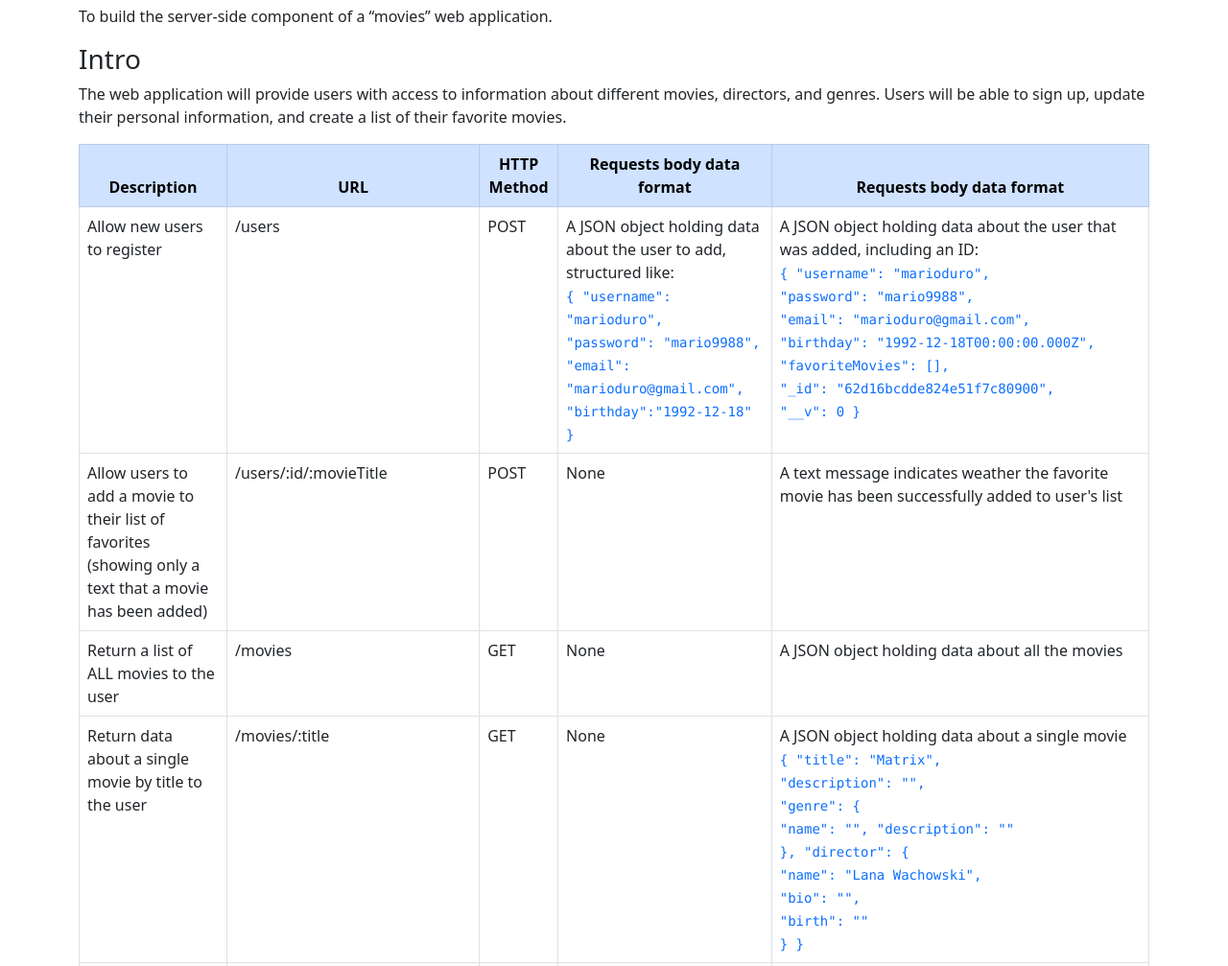
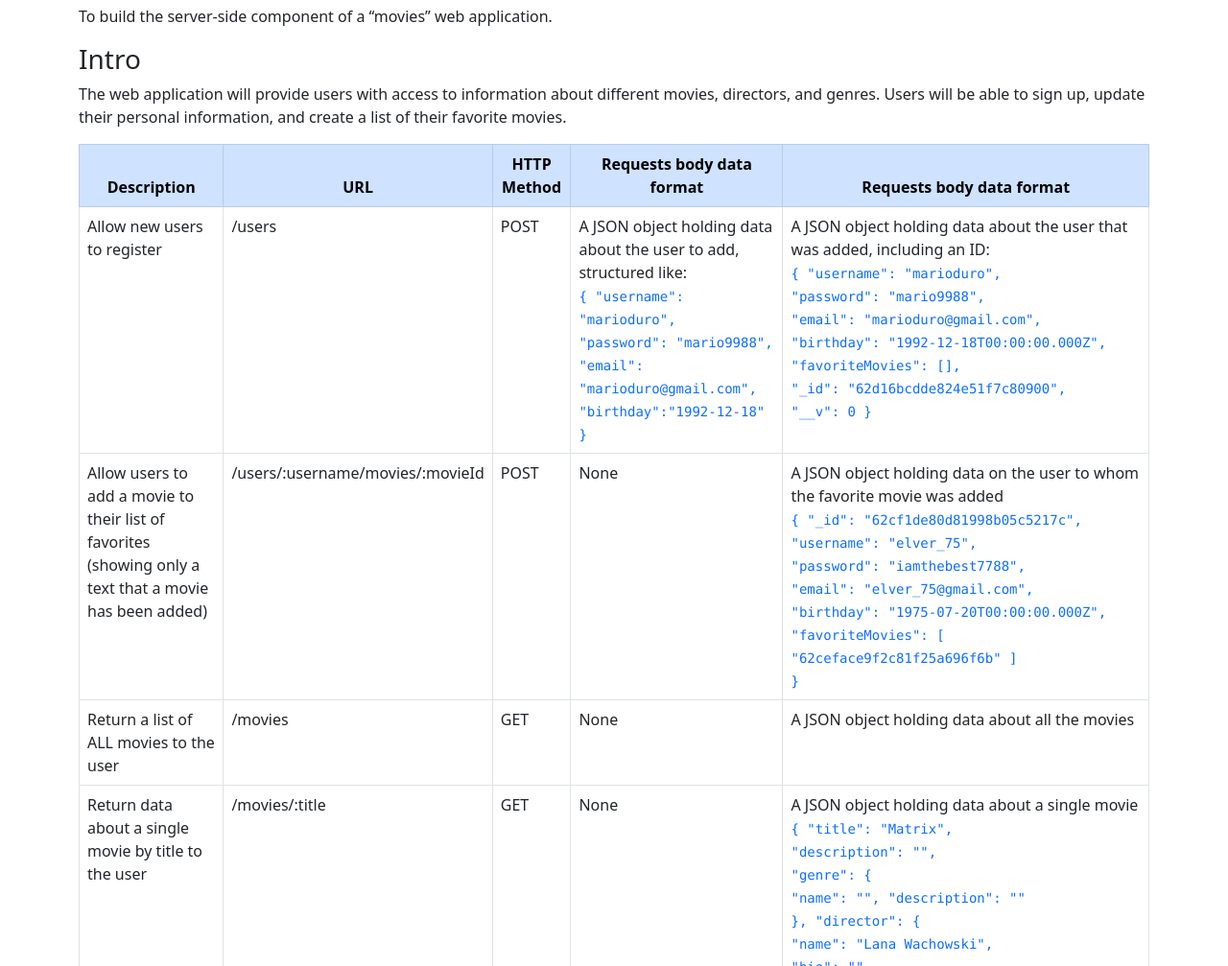
Before and after one commit to wichofly/movie-api, a website: page public/documentation.html in a window 1280 px wide. Shown: the part 93-1100 px from the top of the page at 96% size. Drawn offline with nearby package versions, Linux system fonts and the light colour scheme.

Commit message:
deleting id and update documentation.html

```diff
--- a/public/documentation.html
+++ b/public/documentation.html
@@ -67,10 +67,22 @@
                 <tr>
                     <td>Allow users to add a movie to their list of favorites (showing only a text that a movie has been
                         added)</td>
-                    <td>/users/:id/:movieTitle</td>
+                    <td>/users/:username/movies/:movieId</td>
                     <td>POST</td>
                     <td>None</td>
-                    <td>A text message indicates weather the favorite movie has been successfully added to user's list
+                    <td>A JSON object holding data on the user to whom the favorite movie was added <br>
+                        <code class="text-primary">
+                        {
+                            "_id": "62cf1de80d81998b05c5217c", <br>
+                            "username": "elver_75",<br>
+                            "password": "iamthebest7788",<br>
+                            "email": "elver_75@gmail.com",<br>
+                            "birthday": "1975-07-20T00:00:00.000Z",<br>
+                            "favoriteMovies": [
+                            "62ceface9f2c81f25a696f6b"
+                            ] <br>
+                        }
+                         </code>
                     </td>
                 </tr>
                 <tr>
```
Also changed, not shown: index.js (+0 -10 lines).
